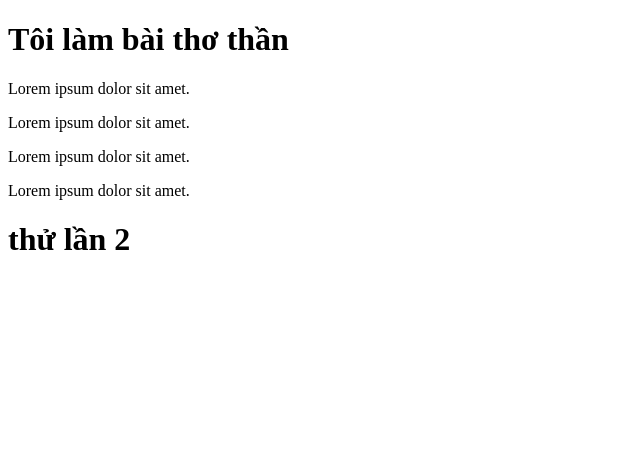
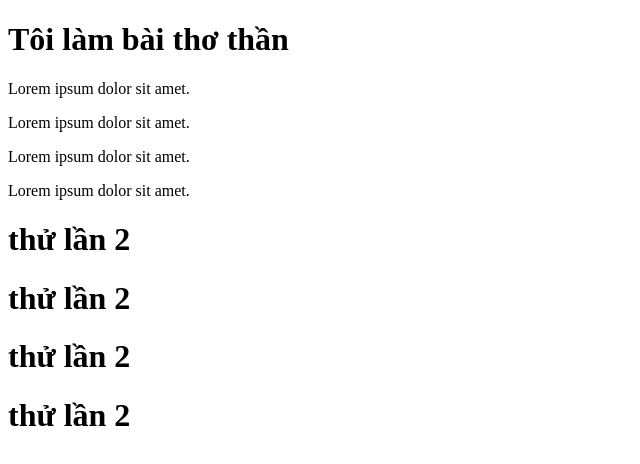
Before and after one commit to handytuanhung/HTML_DeloywithVSCode, a plain HTML site: page index.html in a window 1280 px wide. Shown: the whole page, without its empty margins (0-640 px from the left). Drawn offline with Linux system fonts and the light colour scheme.

Commit message:
thêm bằng lệnh

```diff
--- a/index.html
+++ b/index.html
@@ -12,5 +12,8 @@
     <p>Lorem ipsum dolor sit amet.</p>
     <p>Lorem ipsum dolor sit amet.</p>
     <h1>thử lần 2</h1>
+    <h1>thử lần 2</h1>
+    <h1>thử lần 2</h1>
+    <h1>thử lần 2</h1>
 </body>
 </html>
```
Also changed, not shown: 1 other file.
